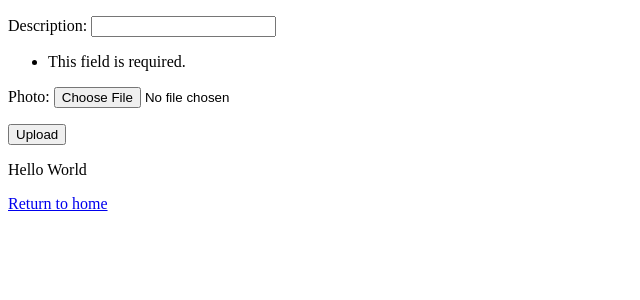
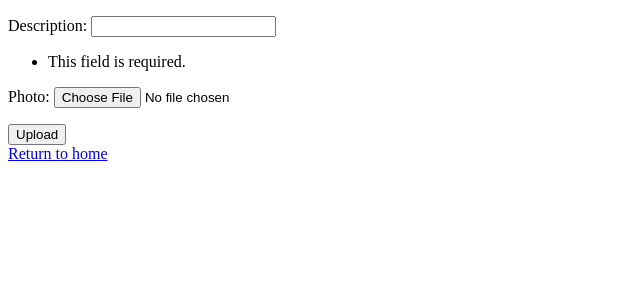
Before and after one commit to OQuinonez/Django-Instagram, a Django app: page /insta/add/ in a window 1280 px wide. Shown: the top 300 px of the page, without its empty margins (0-640 px from the left). Run offline with Django 3.2, Linux system fonts and the light colour scheme.

Commit message:
Found out that the bug was in the a tag and took it out, and then put it back in to work with it

```diff
--- a/Instagram/templates/Instagram/add.html
+++ b/Instagram/templates/Instagram/add.html
@@ -3,8 +3,6 @@
     {% csrf_token %} {{ form.as_p }}
     <button type="submit">Upload</button>
 </form>
-<p>Hello World</p>
-<p>
-    <a href="{% url 'home' %}">Return to home</a>
-</p>
+<a href="{% url 'home' %}">Return to home</a>
+
 {% endblock %}
```
